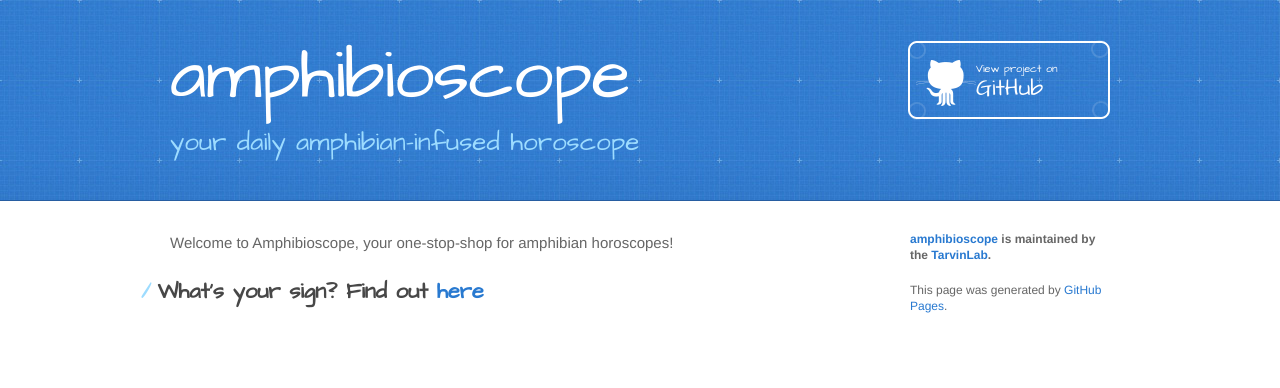
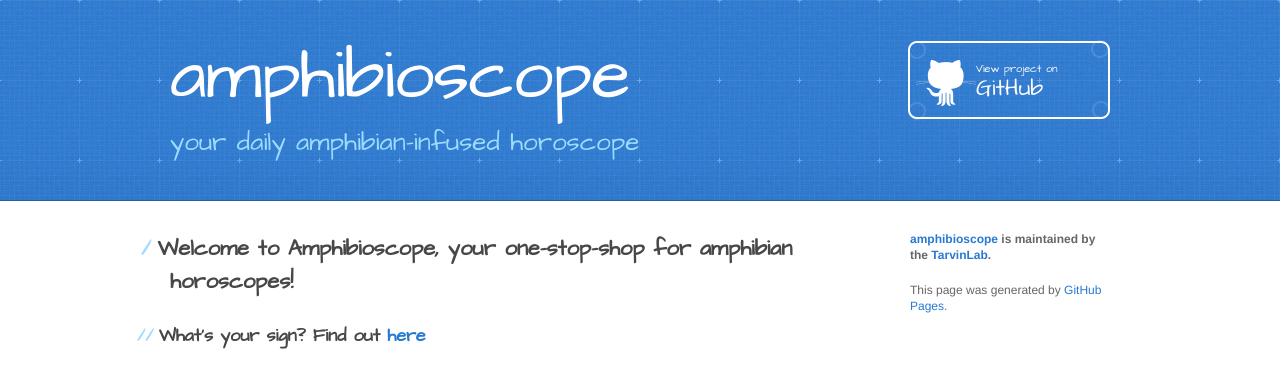
Before and after one commit to TarvinLab/amphibioscope, a Jekyll site: the page built from index.md, in a window 1280 px wide. Shown: the top 388 px of the page. Built offline with Jekyll 4.4.1, drawn with Linux system fonts in a browser that asks for light colours; our own code applies the rules of GitHub Pages for plain Markdown files.

Commit message:
Revert "updated homepage"
This reverts commit 89d6662c7af1d737a5dff84b5a167cea0c92c244.

```diff
--- a/index.md
+++ b/index.md
@@ -5,6 +5,6 @@
 ---
 
 
-Welcome to Amphibioscope, your one-stop-shop for amphibian horoscopes!
+## Welcome to Amphibioscope, your one-stop-shop for amphibian horoscopes!
 
-## What's your sign? Find out [here](https://tarvinlab.github.io/amphibioscope/find-your-sign)
+### What's your sign? Find out [here](https://tarvinlab.github.io/amphibioscope/find-your-sign)
```
